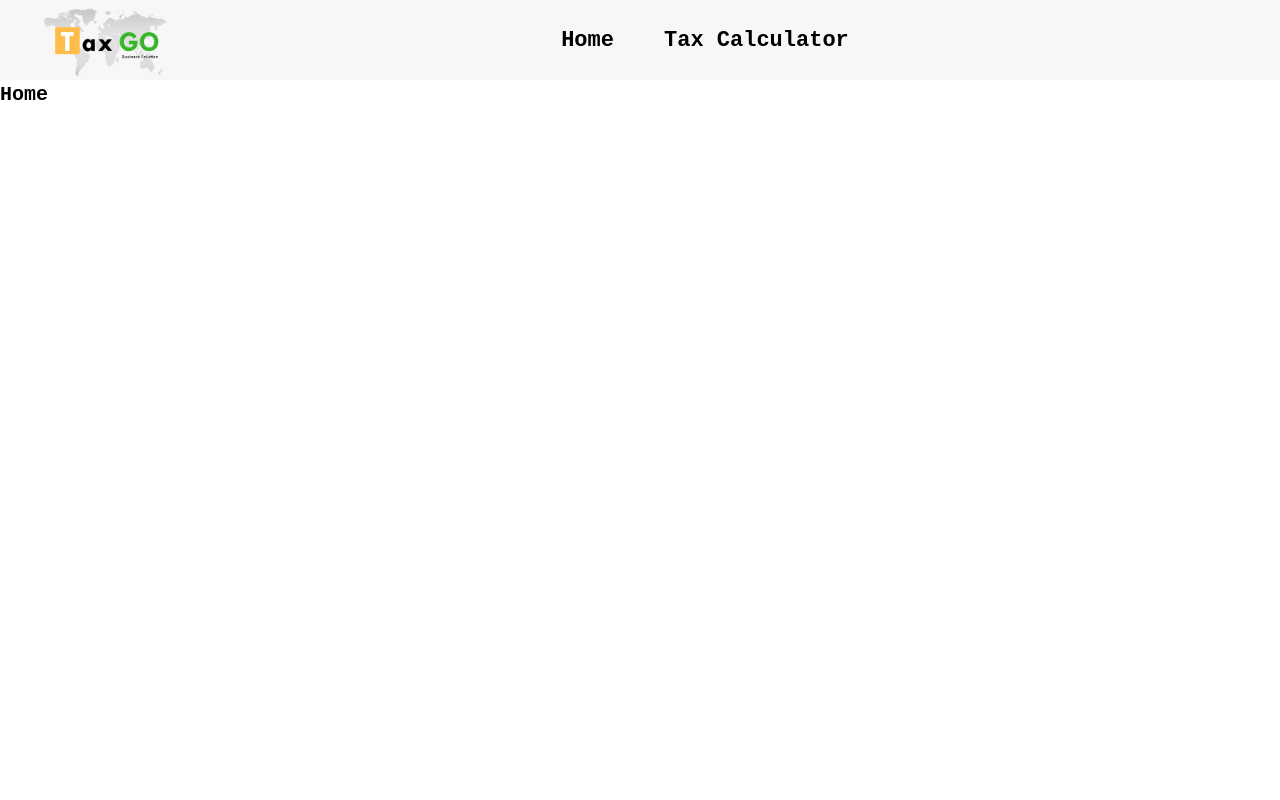
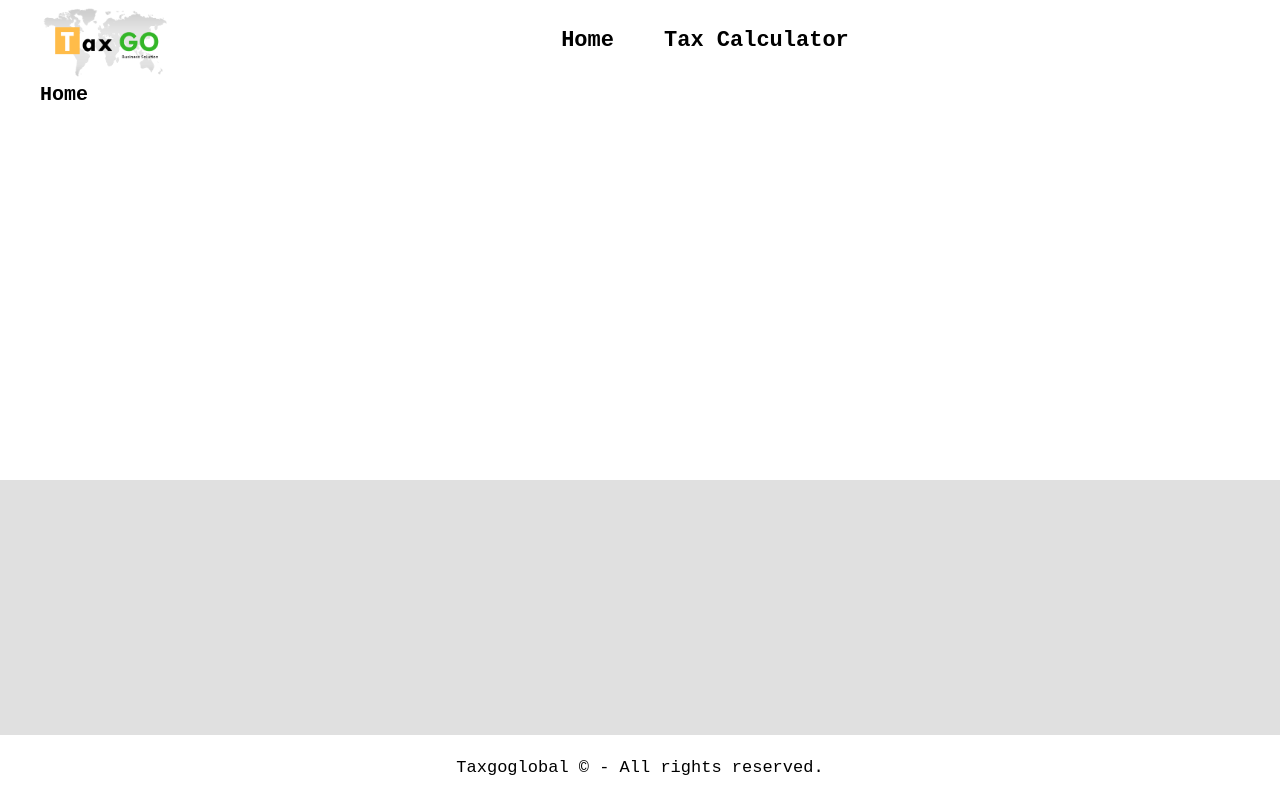
Before and after one commit to SadaqatDahani786/taxgoglobal, a React (Create React App) app: page / in a window 1280 px wide. Built offline with nearby package versions, Linux system fonts and the light colour scheme.

Commit message:
added footer

```diff
--- a/src/App.css
+++ b/src/App.css
@@ -1,9 +1,11 @@
 html{
     /*COLORS*/
     --color-primary: #08C988;
-    --color-secondary: rgb(247, 247, 247);
+    --color-secondary: #1cbca3;
+    --color-tertiary: #e0e0e0;
 
     --color-black: #000;
+    --color-white: #fff;
 
     /*BASE FONT SIZE*/
     font-size: 62.5%;
--- a/src/App.js
+++ b/src/App.js
@@ -1,25 +1,46 @@
 import './App.css';
+import styled from 'styled-components';
 import {BrowserRouter as Router, Routes, Route } from 'react-router-dom';
 
 //UI Components
 import Header from './Components/Header';
+import Footer from './Components/Footer';
 
 //Pages
 import Home from './Pages/Home'
 import TaxCalculator from './Pages/TaxCalculator';
 import TaxCalculatorDetails from './Pages/TaxCalculatorDetails';
 
+/*
+** **
+** ** ** STYLED COMPONENTS
+** **
+*/
+//Main
+const Main = styled.main`
+  max-width: 1200px;
+  min-height: 50vh;
+  margin: 0 auto;
+`
 
+/*
+** **
+** ** ** COMPONENT [App]
+** **
+*/
 function App() {
   return (
     <Router>
       <div className="App">
       <Header/>
-      <Routes>
-        <Route path='/' element={<Home/>} />
-        <Route path='/tax-calculator' element={<TaxCalculator/>} exact/>
-        <Route path='/tax-calculator/:country' element={<TaxCalculatorDetails/>} exact/>
-      </Routes>
+      <Main>
+        <Routes>
+          <Route path='/' element={<Home/>} />
+          <Route path='/tax-calculator' element={<TaxCalculator/>} exact/>
+          <Route path='/tax-calculator/:country' element={<TaxCalculatorDetails/>} exact/>
+        </Routes>
+      </Main>
+      <Footer/>
       </div>
     </Router>
   );
--- /dev/null
+++ b/src/Components/Footer.jsx
@@ -0,0 +1,39 @@
+import styled from 'styled-components';
+
+/*
+** **
+** ** ** STYLED COMPONENTS
+** **
+*/
+//FooterStyled
+const FooterStyled = styled.footer`
+    min-height: 40vh;
+    background-color: var(--color-tertiary);
+    display: flex;
+    flex-direction: column;
+    justify-content: flex-end;
+`
+
+//Text
+const CopyrightText = styled.p`
+    width: 100%;
+    text-align: center;
+    background-color: var(--color-white);
+    font-size: 1.7rem;
+    padding: 20px 0;
+`
+
+/*
+** **
+** ** ** COMPONENT [Footer]
+** **
+*/
+const Footer = ()=>{
+    return <FooterStyled>
+        <CopyrightText>
+            Taxgoglobal &copy; - All rights reserved.
+        </CopyrightText>
+    </FooterStyled>
+}
+
+export default Footer;
--- a/src/Components/Header.jsx
+++ b/src/Components/Header.jsx
@@ -13,7 +13,7 @@ import LogoImage from '../Assets/Images/logo-taxgoglobal.png'
 const HeaderStyled = styled.header`
     width: 100%;
     height: 10vh;
-    background-color: var(--color-secondary)
+    background-color: var(--color-white);
 `;
 
 //Header Content
```
